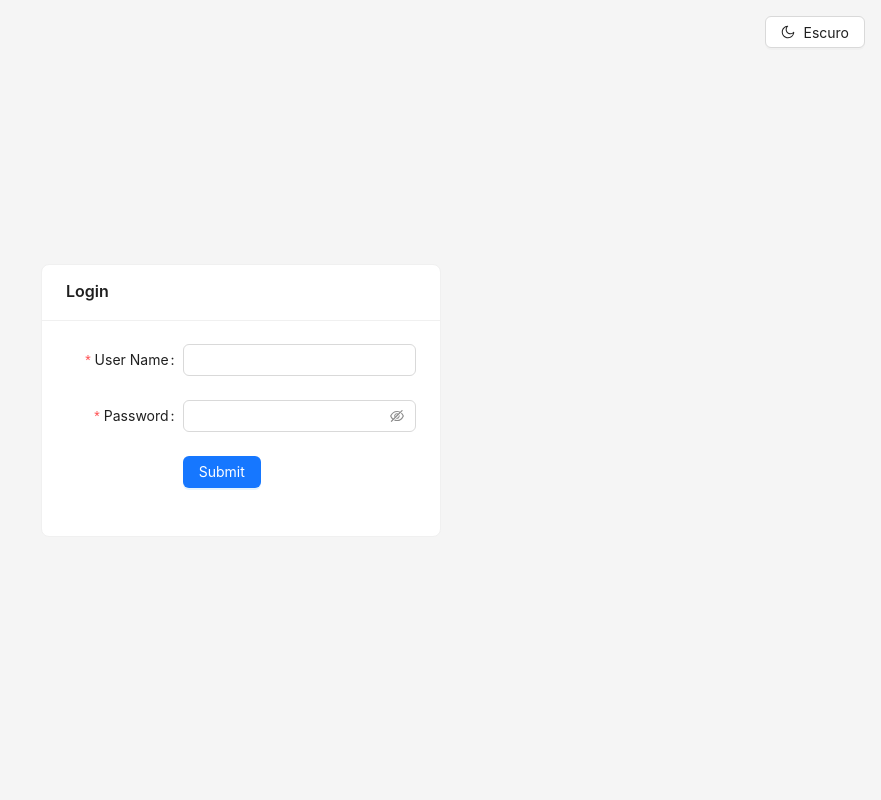
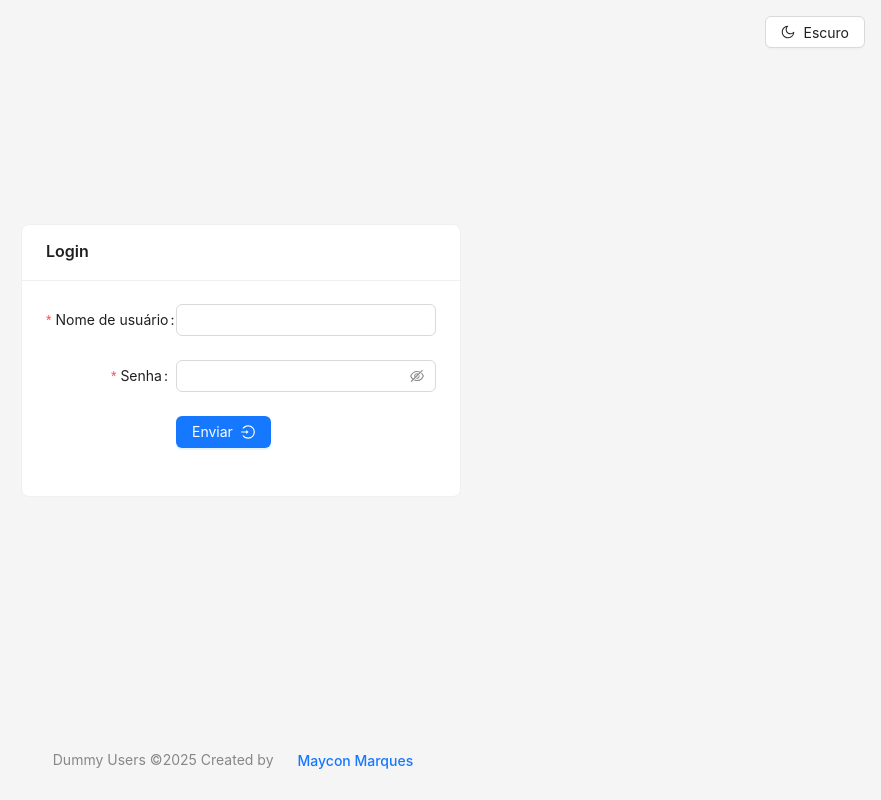
Before and after one commit to marquesmaycon/dummy-users, a React (Vite) app: page /login in a window 1280 px wide. Shown: the whole page, without its empty margins (399-1280 px from the left). Built offline with nearby package versions, Linux system fonts and the light colour scheme.

Commit message:
layout footer

```diff
--- a/src/components/app-layout.tsx
+++ b/src/components/app-layout.tsx
@@ -3,6 +3,7 @@ import { Button, Layout, Space } from "antd"
 import { Outlet } from "react-router"
 import { useAuthContext } from "../contexts/auth-context"
 import { useAuthGuard } from "../utils/auth"
+import Footer from "./footer"
 import ThemeSwitcher from "./theme-switcher"
 
 const { Header, Content } = Layout
@@ -37,6 +38,7 @@ export default function AppLayout() {
 			<Content style={{ padding: "24px" }}>
 				<Outlet />
 			</Content>
+			<Footer />
 		</Layout>
 	)
 }
--- /dev/null
+++ b/src/components/footer.tsx
@@ -0,0 +1,25 @@
+import { Button, Space, Typography } from "antd"
+import { Footer as FooterAntd } from "antd/es/layout/layout"
+
+const { Text } = Typography
+
+export default function Footer() {
+	return (
+		<FooterAntd style={{ textAlign: "center" }}>
+			<Space>
+				<Text type="secondary">
+					Dummy Users ©{new Date().getFullYear()} Created by
+				</Text>
+				<a
+					href="https://github.com/marquesmaycon"
+					target="_blank"
+					rel="noreferrer"
+				>
+					<Button variant="link" type="link" style={{ fontWeight: "500" }}>
+						Maycon Marques
+					</Button>
+				</a>
+			</Space>
+		</FooterAntd>
+	)
+}
--- a/src/components/login-page.tsx
+++ b/src/components/login-page.tsx
@@ -1,10 +1,13 @@
+import { LoginOutlined } from "@ant-design/icons"
 import { Alert, Button, Card, Form, Input, Layout } from "antd"
 import { useForm } from "antd/es/form/Form"
 import { Content } from "antd/es/layout/layout"
 import { useNavigate } from "react-router"
+
 import { useLogin } from "../hooks/auth"
 import { useGuestGuard } from "../utils/auth"
 import { getAxiosErrorMessage } from "../utils/get-axios-error-message"
+import Footer from "./footer"
 import ThemeSwitcher from "./theme-switcher"
 
 type FieldType = {
@@ -33,7 +36,7 @@ export default function LoginPage() {
 				<ThemeSwitcher />
 			</div>
 			<Content style={{ display: "grid", placeContent: "center" }}>
-				<Card title="Login" style={{ minWidth: "400px" }}>
+				<Card title="Login" style={{ minWidth: "440px" }}>
 					{error && (
 						<Alert
 							message={getAxiosErrorMessage(error) || "Unknown error"}
@@ -48,39 +51,40 @@ export default function LoginPage() {
 						wrapperCol={{ span: 16 }}
 						style={{ maxWidth: 600 }}
 						initialValues={{ remember: true }}
-						// autoComplete="off"
 						onFinish={handleFinish}
 						form={form}
 					>
 						<Form.Item<FieldType>
-							label="User Name"
+							label="Nome de usuário"
 							name="username"
 							rules={[
 								{
 									required: true,
-									message: "Please input your user name!",
+									message: "Por favor, insira seu nome de usuário!",
 								},
 							]}
 						>
 							<Input />
 						</Form.Item>
 						<Form.Item<FieldType>
-							label="Password"
+							label="Senha"
 							name="password"
 							rules={[
-								{ required: true, message: "Please input your password!" },
+								{ required: true, message: "Por favor, insira sua senha!" },
 							]}
 						>
 							<Input.Password />
 						</Form.Item>
 						<Form.Item key="submit" label={null}>
 							<Button type="primary" htmlType="submit" loading={isPending}>
-								Submit
+								Enviar
+								<LoginOutlined />
 							</Button>
 						</Form.Item>
 					</Form>
 				</Card>
 			</Content>
+			<Footer />
 		</Layout>
 	)
 }
```
